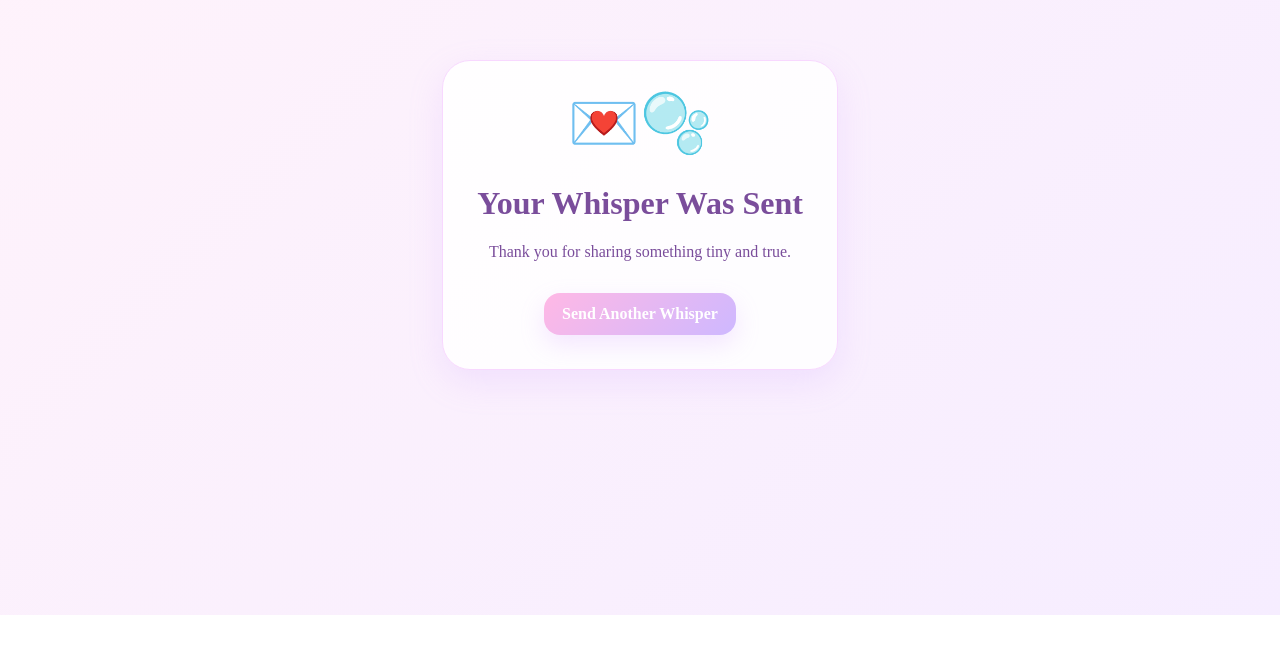
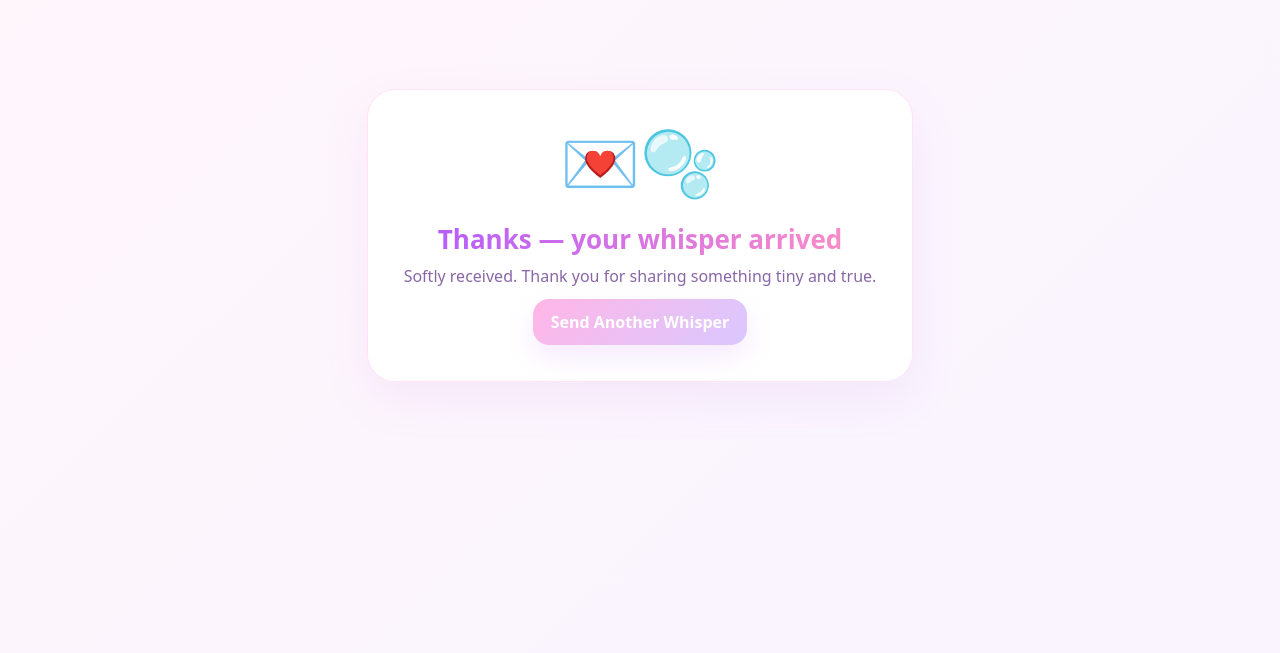
Before and after one commit to meriembenachit14/Tell-Me-Tiny-Things, a plain HTML site: page success.html in a window 1280 px wide. Shown: the part 185-838 px from the top of the page. Before the commit the page ends 800 px from the top, so only its background shows below. Drawn offline with Linux system fonts and the light colour scheme.

Commit message:
Update success.html

```diff
--- a/success.html
+++ b/success.html
@@ -3,58 +3,48 @@
 <head>
 <meta charset="utf-8" />
 <meta name="viewport" content="width=device-width,initial-scale=1" />
-<title>Whisper Sent 💌</title>
+<title>Whisper Sent 💌 — Tiny Whispers</title>
 <link rel="icon" type="image/png" href="favicon.png">
 <style>
-body{
-  margin:0;
-  font-family:"Poppins";
-  background:linear-gradient(135deg,#fff3fb,#f6edff);
-  height:100vh;
-  display:flex;
-  align-items:center;
-  justify-content:center;
-  color:#7a4d9b;
-}
-.box{
-  background:rgba(255,255,255,0.9);
-  padding:34px;
-  border-radius:28px;
-  max-width:480px;
-  text-align:center;
-  border:1px solid #f8d8ff;
-  box-shadow:0 12px 34px rgba(200,150,255,0.18);
-}
-.emoji{
-  font-size:58px;
-  margin-bottom:8px;
-  animation:floaty 2.2s infinite;
-}
-@keyframes floaty{
-  0%{transform:translateY(0)}
-  50%{transform:translateY(-7px)}
-  100%{transform:translateY(0)}
-}
-.btn{
-  display:inline-block;
-  margin-top:16px;
-  padding:12px 18px;
-  background:linear-gradient(135deg,#ffb8e5,#ceb8ff);
-  color:white;
-  border-radius:16px;
-  text-decoration:none;
-  font-weight:600;
-  box-shadow:0 10px 24px rgba(210,150,255,0.22);
-}
+  :root{--pink:#ffb6e6;--lav:#d9c8ff;--text:#6b3e85;}
+  html,body{height:100%;margin:0;font-family:"Poppins",system-ui; background:linear-gradient(135deg,#fff6fb,#f9f4ff); color:var(--text); display:flex; align-items:center; justify-content:center; padding:20px;}
+  .box{background:rgba(255,255,255,0.92);padding:36px;border-radius:28px;text-align:center;max-width:520px;border:1px solid rgba(255,210,240,0.6);box-shadow:0 18px 44px rgba(200,140,220,0.12);backdrop-filter:blur(6px)}
+  .emoji{font-size:64px;animation:bounce 2s infinite;margin-bottom:8px}
+  @keyframes bounce{0%,100%{transform:translateY(0)}50%{transform:translateY(-8px)}}
+  h1{margin:6px 0 8px;font-size:26px;background:linear-gradient(90deg,#b25bff,#ff8ec4);-webkit-background-clip:text;color:transparent}
+  p{color:#8a66a6;margin:0 0 12px}
+  .btn{display:inline-block;padding:12px 18px;border-radius:16px;background:linear-gradient(135deg,var(--pink),var(--lav));color:#fff;text-decoration:none;font-weight:700;box-shadow:0 12px 28px rgba(210,150,255,0.2)}
+  /* confetti */
+  .conf{position:fixed;left:0;top:0;width:100%;height:100%;pointer-events:none;overflow:hidden;z-index:900}
+  .conf span{position:absolute;font-size:18px;opacity:0;transform:translateY(-10px);animation:confA 1600ms forwards}
+  @keyframes confA{0%{opacity:1;transform:translateY(-10px) scale(.9)}100%{opacity:0;transform:translateY(120vh) scale(1)}}
 </style>
 </head>
-
 <body>
-  <div class="box">
+  <div class="box" role="status" aria-live="polite">
     <div class="emoji">💌🫧</div>
-    <h1>Your Whisper Was Sent</h1>
-    <p>Thank you for sharing something tiny and true.</p>
+    <h1>Thanks — your whisper arrived</h1>
+    <p>Softly received. Thank you for sharing something tiny and true.</p>
     <a class="btn" href="index.html">Send Another Whisper</a>
   </div>
+
+  <div class="conf" id="confetti"></div>
+
+<script>
+/* little pastel confetti (emoji + shapes) */
+const confetti = document.getElementById('confetti');
+const pieces = ['💗','🌸','🫧','✨','🧸'];
+for(let i=0;i<24;i++){
+  const e=document.createElement('span');
+  e.innerText = pieces[Math.floor(Math.random()*pieces.length)];
+  e.style.left = (5 + Math.random()*90) + 'vw';
+  e.style.top = (-6 - Math.random()*8) + 'vh';
+  e.style.fontSize = (12 + Math.random()*20) + 'px';
+  e.style.animationDelay = (Math.random()*300) + 'ms';
+  confetti.appendChild(e);
+}
+/* auto-remove confetti after animation */
+setTimeout(()=> confetti.remove(), 1900);
+</script>
 </body>
 </html>
```
